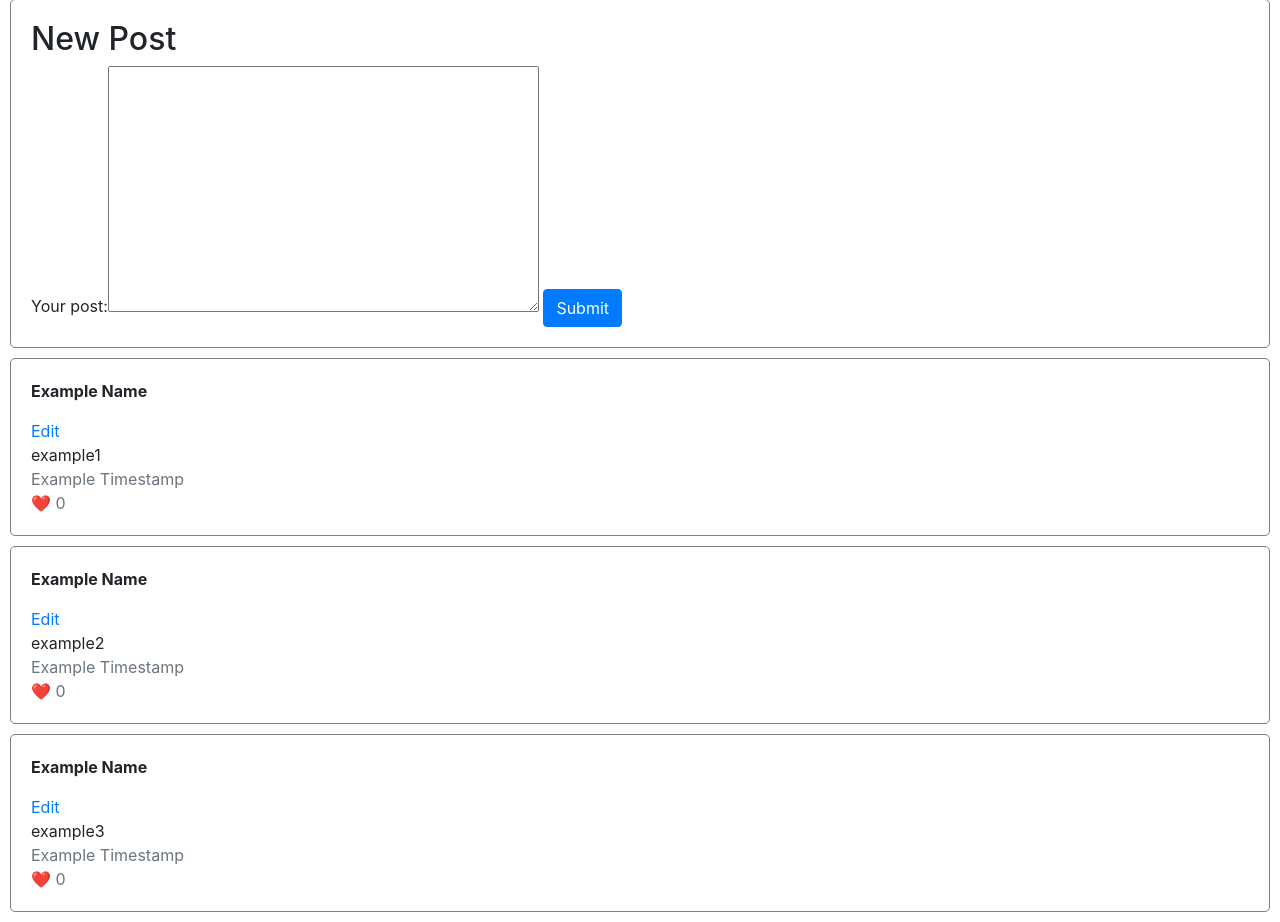
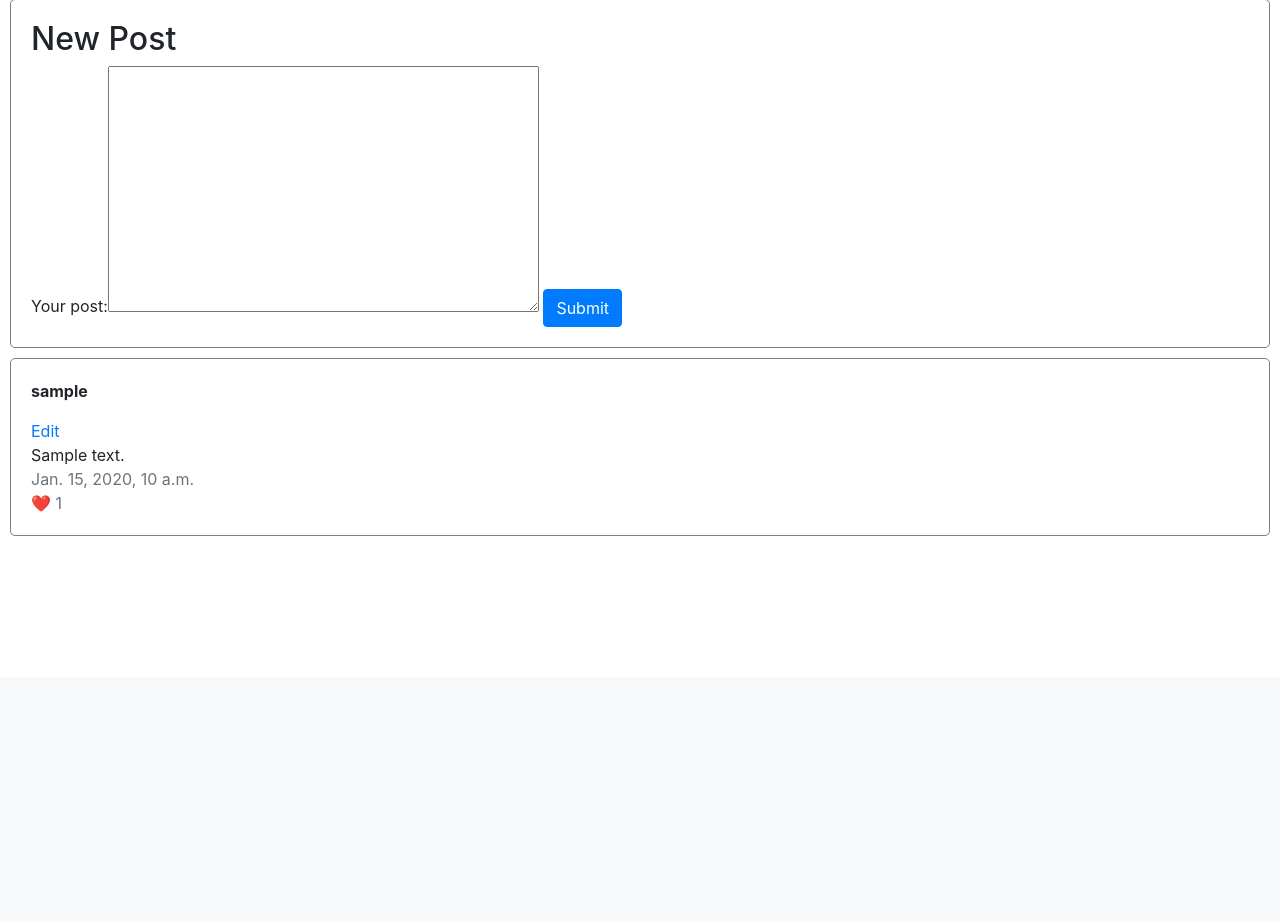
Before and after one commit to maxdemaio/Network, a Django app: page / in a window 1280 px wide. Shown: the part 123-1045 px from the top of the page. After the commit the page ends 659 px from the top, so only its background shows below. Run offline with Django 3.2, Linux system fonts and the light colour scheme; tables that the repository leaves empty hold one stand-in row (values such as "Sample post"); some libraries are stand-ins or nearby versions.

Commit message:
Finished all posts creation and rendering

```diff
--- a/network/models.py
+++ b/network/models.py
@@ -1,6 +1,6 @@
 from django.contrib.auth.models import AbstractUser
 from django.db import models
-
+from django.utils import timezone
 
 class User(AbstractUser):
     pass
@@ -13,6 +13,6 @@ class UserFollowing(models.Model):
 
 class Posts(models.Model):
     user = models.ForeignKey(User, on_delete=models.CASCADE, related_name="posts")
-    time_posted = models.DateField(auto_now_add=True)
+    time_posted = models.DateTimeField(default=timezone.now)
     content = models.CharField(max_length=300)
     like_count = models.IntegerField(default=0)
--- a/network/templates/network/index.html
+++ b/network/templates/network/index.html
@@ -16,19 +16,19 @@
 <div class="posts-section">
     {% for example in examplePosts %}
     <div class="post">
-        <p><strong>Example Name</strong></p>
+        <p><strong>{{ example.user }}</strong></p>
         <div>
             <a href="#">Edit</a>
         </div>
 
-        {{ example }}
+        {{ example.content }}
 
         <div class="text-muted">
-            Example Timestamp
+            {{ example.time_posted }}
         </div>
 
         <div>
-            ❤️ <span class="text-muted">0</span>
+            ❤️ <span class="text-muted">{{ example.like_count }}</span>
         </div>
     </div>
     {% endfor %}
--- a/network/views.py
+++ b/network/views.py
@@ -1,3 +1,5 @@
+from datetime import datetime
+
 from django import forms
 from django.contrib.auth import authenticate, login, logout
 from django.db import IntegrityError
@@ -27,6 +29,9 @@ def index(request):
                 # Save new post in the db
                 currentUser = request.user
                 content = form.cleaned_data["content"]
+
+                # datetime object containing current date and time
+                now = datetime.now()
                 newPost = Posts(user_id=currentUser.id,content=content)
                 newPost.save()
 
@@ -36,7 +41,7 @@ def index(request):
     else:
         # Create new post form instance
         newPostForm = PostForm()
-        examplePosts = ["example1", "example2", "example3"]
+        examplePosts = Posts.objects.all()
         return render(request, "network/index.html", {
             "newPostForm": newPostForm,
             "examplePosts": examplePosts,
```
Also changed, not shown: network/migrations/0004_auto_20200804_2154.py (added), network/migrations/0005_auto_20200804_2206.py (added), network/migrations/0006_auto_20200804_2209.py (added), network/migrations/0007_auto_20200804_2211.py (added).
